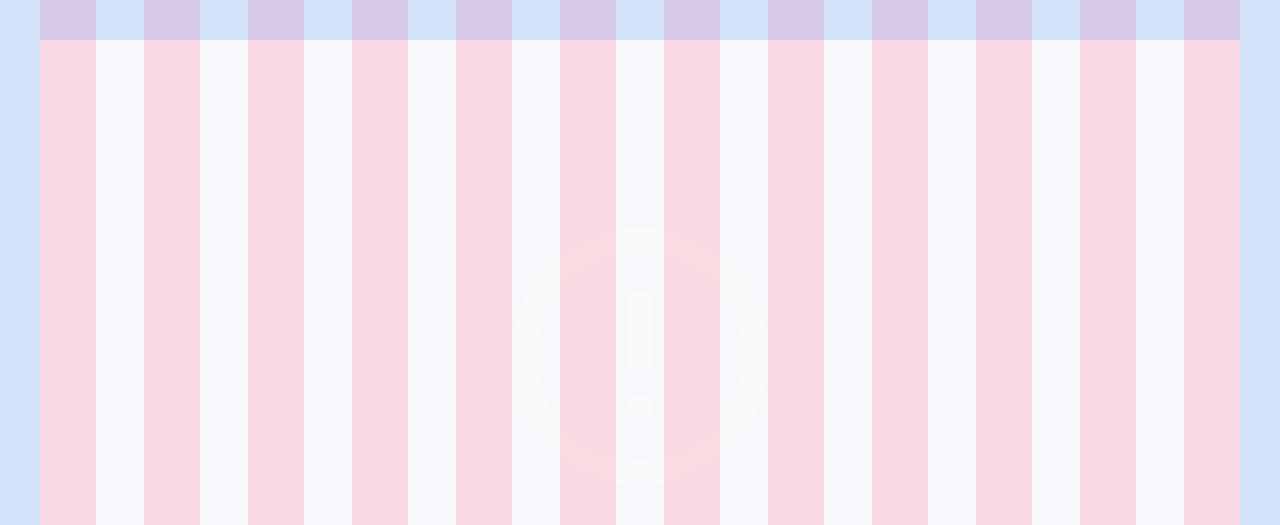
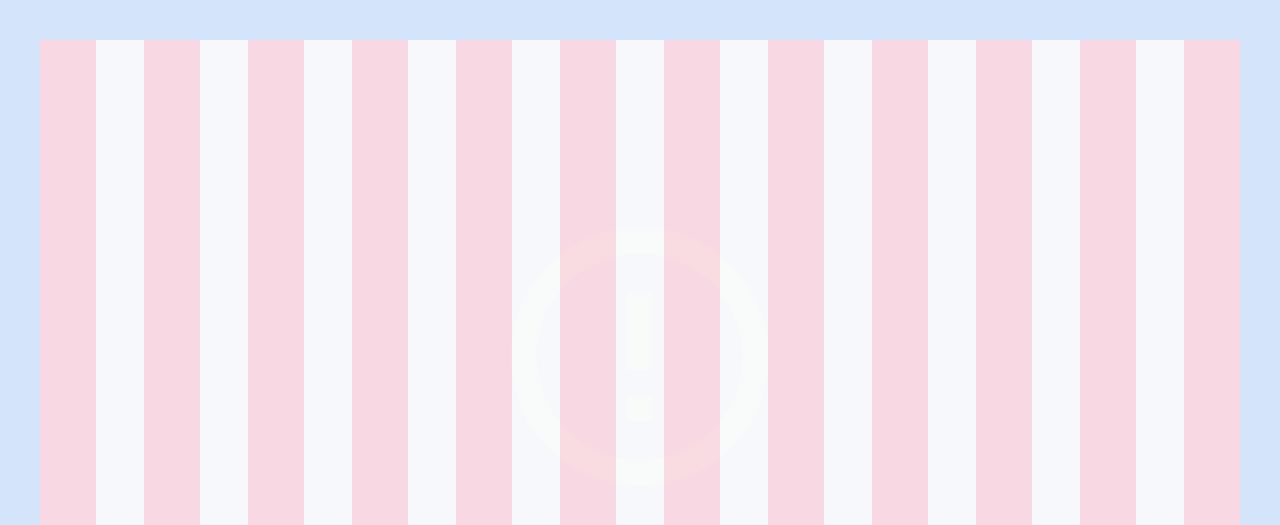
Before and after one commit to dnloamrm/playclavier, a plain HTML site: page index.html in a window 1280 px wide. Shown: the top 525 px of the page. Drawn offline with Linux system fonts and the light colour scheme.

Commit message:
Test grid: columns inside the margins, margins as separate bands
Co-Authored-By: Claude Sonnet 5.5 <noreply@anthropic.com>

```diff
--- a/index.html
+++ b/index.html
@@ -382,10 +382,10 @@
       }
       .is-mobile #info-view .info-in { width: 100%; }   /* on a phone the 4 central columns are the whole width */
       /* TEST ONLY: layout grid. Desktop 12 columns, 40px margins, 48px gutters. Phones 4 columns, 20px margins, 16px gutters. Alt+G toggles it. */
-      #grid-overlay { position: fixed; inset: 0; z-index: 2147483000; pointer-events: none; display: grid; grid-template-columns: repeat(12, 1fr); column-gap: 48px; padding: 0 40px; box-sizing: border-box; }
+      #grid-overlay { position: fixed; inset: var(--edge) 0;   /* columns live inside the margins */ z-index: 2147483000; pointer-events: none; display: grid; grid-template-columns: repeat(12, 1fr); column-gap: 48px; padding: 0 40px; box-sizing: border-box; }
       #grid-overlay i { background: rgba(255, 0, 60, .12); }
       /* the margins are drawn too (var(--edge): 40px desktop, 20px phones), all four sides, in blue next to the red columns */
-      #grid-overlay::before { content: ""; position: absolute; inset: 0; box-shadow: inset 0 0 0 var(--edge) rgba(0, 110, 255, .14); }
+      #grid-overlay::before { content: ""; position: absolute; left: 0; right: 0; top: calc(-1 * var(--edge)); bottom: calc(-1 * var(--edge)); box-shadow: inset 0 0 0 var(--edge) rgba(0, 110, 255, .14); }
       html:not(.grid-on) #grid-overlay { display: none; }
       html.is-mobile #grid-overlay { grid-template-columns: repeat(4, 1fr); column-gap: 16px; padding: 0 20px; }
       html.is-mobile #grid-overlay i:nth-child(n+5) { display: none; }
```
